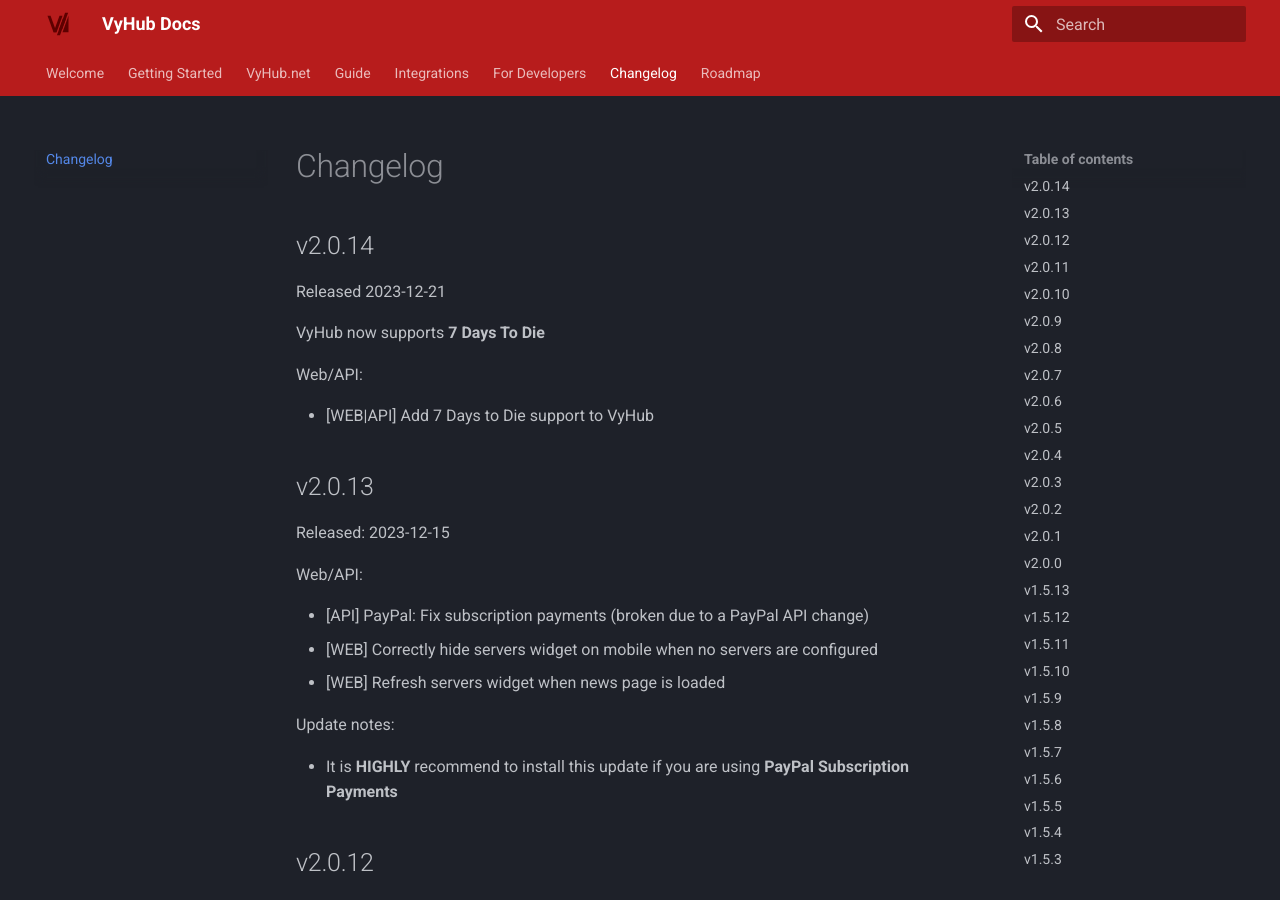
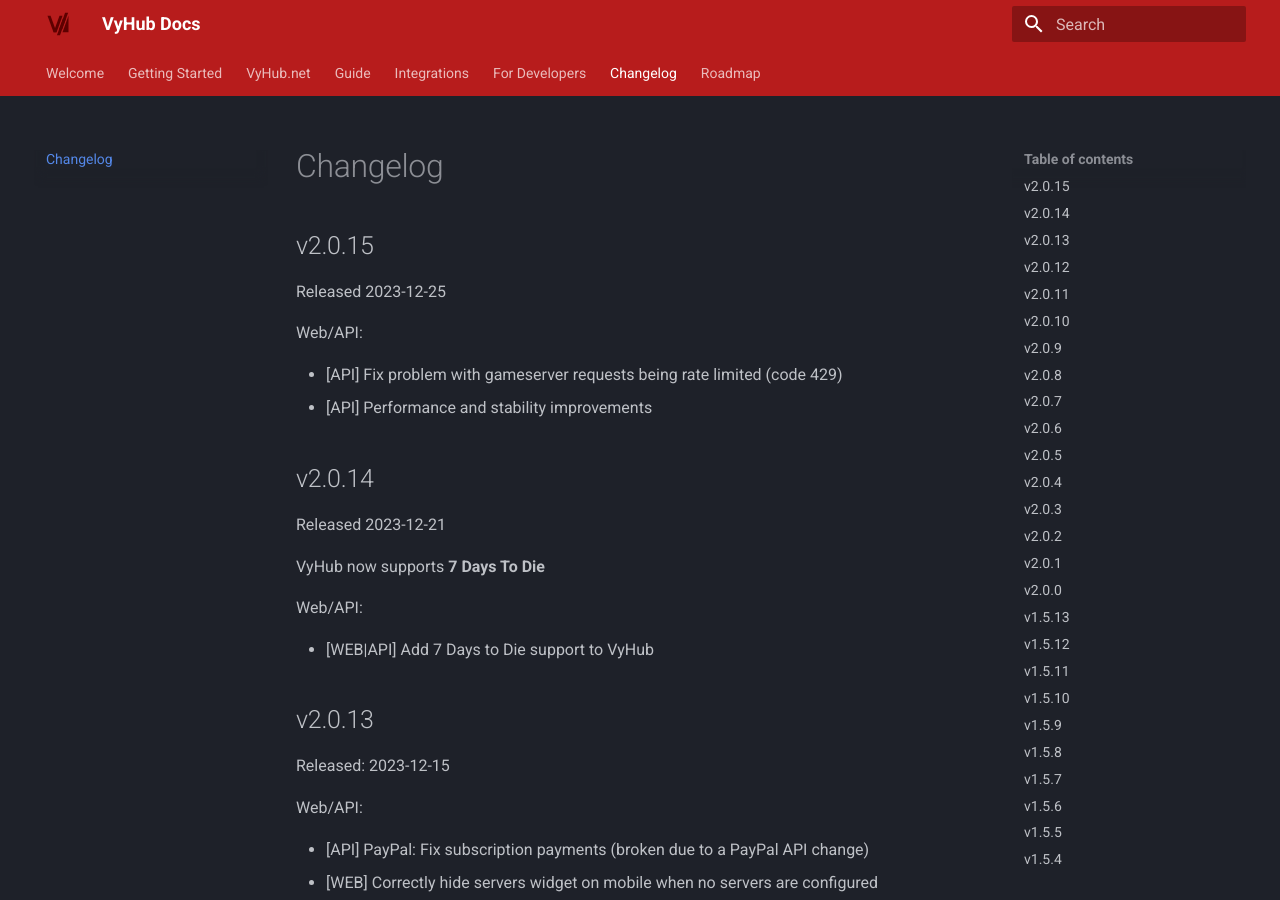
Before and after one commit to nyx-project/vyhub-documentation, an MkDocs documentation site: the page built from docs/changelog.md, in a window 1280 px wide and 900 px high. Built offline with MkDocs 1.6.1 and Material for MkDocs 9.7.7, drawn with Linux system fonts in a browser that asks for light colours; the version menu is left out.

Commit message:
Changelog 2.0.15

```diff
--- a/docs/changelog.md
+++ b/docs/changelog.md
@@ -1,4 +1,13 @@
 # Changelog
+
+## v2.0.15
+
+Released 2023-12-25
+
+Web/API:
+
+- [API] Fix problem with gameserver requests being rate limited (code 429)
+- [API] Performance and stability improvements
 
 ## v2.0.14
 
```
